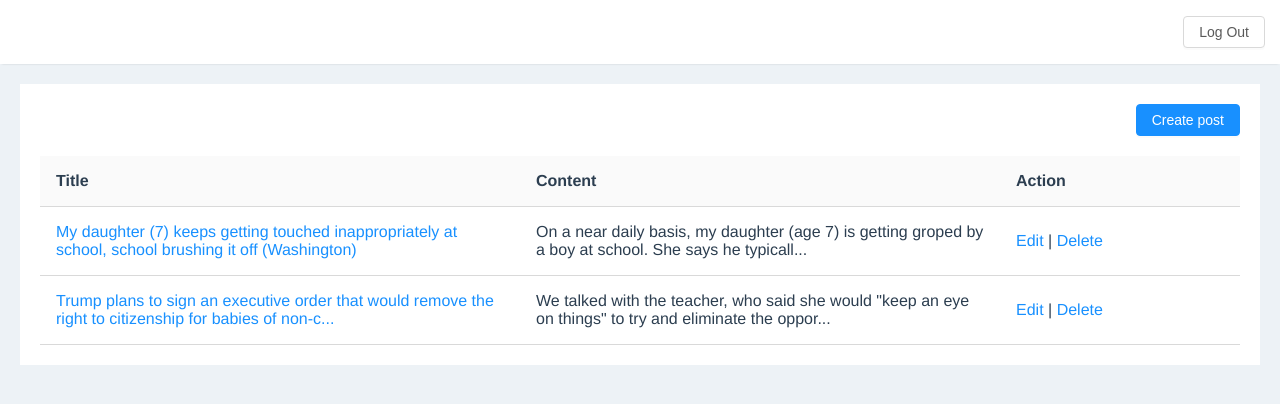
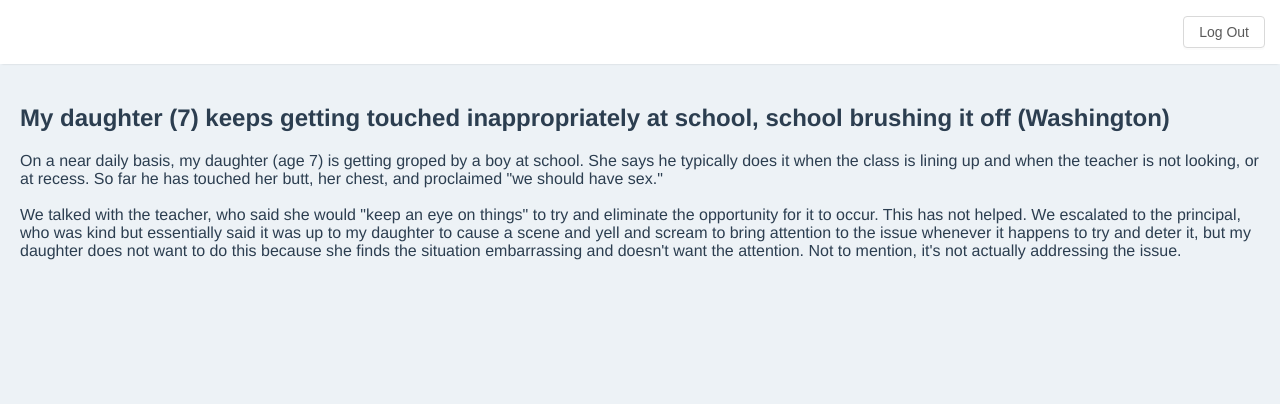
Before and after one commit to hoangdepzai95/twentyci-vue-js, a Vue app: page /post/1 in a window 1280 px wide. Before the commit this address led to /post-list. Shown: the top 404 px of the page. Built offline with nearby package versions, Linux system fonts and the light colour scheme; sample sign-in values are in the browser's storage.

Commit message:
add single post page

```diff
--- /dev/null
+++ b/src/pages/Post.vue
@@ -0,0 +1,41 @@
+<template>
+    <div class="post">
+        <div v-if="post.id">
+            <h2>{{ post.title }}</h2>
+            <div class="content">{{ post.content }}</div>
+        </div>
+    </div>
+</template>
+
+<script>
+import api from '../mocks/mock-api';
+
+export default {
+    data: () => {
+        return {
+            post: {}
+        }
+    },
+
+    mounted() {
+        const postId = +this.$router.currentRoute.params['id'];
+
+        api.getPost(postId)
+            .then((post) => {
+                this.post = post;
+            });
+    }
+}
+</script>
+
+<style scoped lang="scss">
+    .post {
+        padding: 84px 20px 0 20px;
+        display: block;
+    }
+
+    .content {
+        white-space: pre-line;
+    }
+
+</style>
--- a/src/router.js
+++ b/src/router.js
@@ -2,6 +2,7 @@ import Vue from 'vue'
 import Router from 'vue-router'
 import Login from './pages/Login.vue';
 import PostList from './pages/post-list/PostList.vue';
+import Post from './pages/Post.vue';
 
 Vue.use(Router)
 
@@ -13,6 +14,12 @@ const router = new Router({
             path: '/post-list',
             name: 'post-list',
             component: PostList,
+            meta: { auth: true }
+        },
+        {
+            path: '/post/:id',
+            name: 'post',
+            component: Post,
             meta: { auth: true }
         },
         {
```
Also changed, not shown: src/pages/post-list/PostForm.vue (line endings or trailing spaces).
